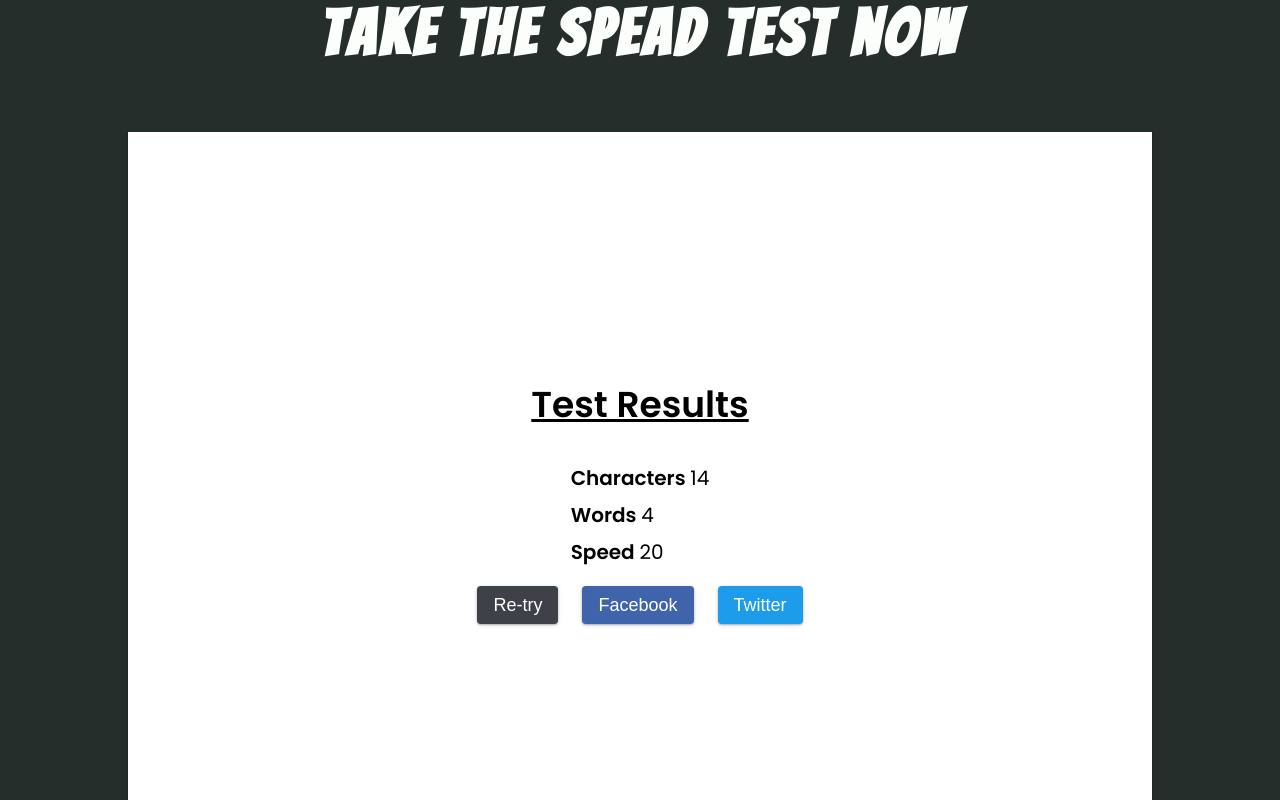
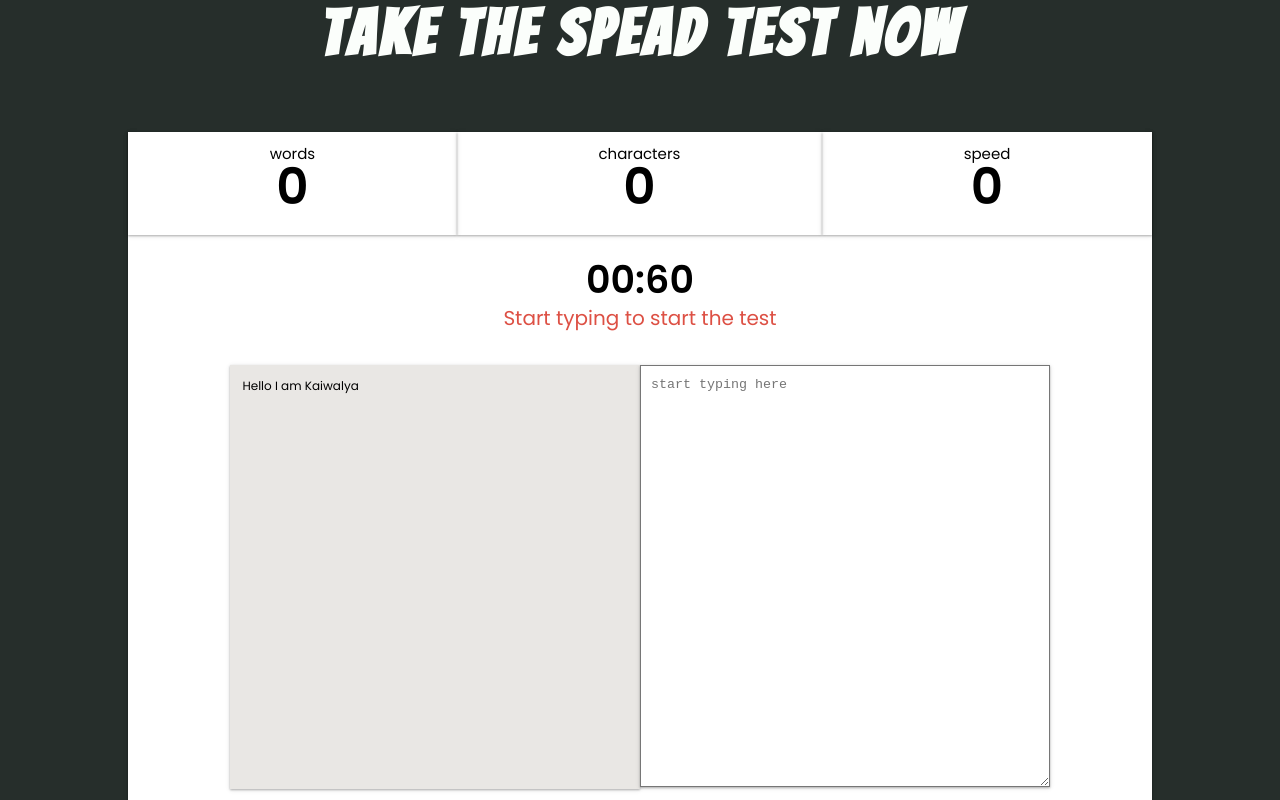
Before and after one commit to kaiwalyakoparkar/flashtype, a React (Create React App) app: page / in a window 1280 px wide. Shown: the part 860-1660 px from the top of the page. Built offline with nearby package versions, Linux system fonts and the light colour scheme.

Commit message:
Basic structure for typing added

```diff
--- a/src/Components/App/App.jsx
+++ b/src/Components/App/App.jsx
@@ -5,7 +5,16 @@
 import Footer from './../Footer/Footer';
 import ChallengeSection from './../ChallengeSection/ChallengeSection';
 
+const totalTime = 60;
 class App extends React.Component {
+    state = {
+        selectedParagraph: "Hello I am Kaiwalya",
+        timerStarted: false,
+        timeRemaining : totalTime,
+        words:0,
+        characters:0,
+        wpm: 0,
+    }
     render(){
         return(
             <div className="app">
@@ -14,7 +23,14 @@
             {/*Landing page*/}
             <Landing />
             {/**Challenge section */}
-            <ChallengeSection/>
+            <ChallengeSection
+                selectedParagraph={this.state.selectedParagraph}
+                words = {this.state.words}
+                characters ={this.state.characters}
+                wpm = {this.state.wpm}
+                timeRemaining = {this.state.timeRemaining}
+                timerStarted = {this.state.timerStarted}
+            />
             {/**footer component */}
             <Footer />
             </div>
--- /dev/null
+++ b/src/Components/ChallengeDetailsCards/ChallengeDetailsCards.css
@@ -0,0 +1,24 @@
+.details-card-container{
+    display: flex;
+    flex-direction: column;
+    align-items: center;
+    justify-content: center;
+    flex-grow: 1;
+    padding: 10px;
+    box-shadow: 0 1px 5px rgba(0,0,0,0.12),0 1px 2px rgba(0,0,0,0.26);
+    transition: all 0.3s cubic-bezier(0.165, 0.84, 0.44, 1);
+}
+
+.details-card-container:hover{
+    box-shadow: 0 14px 20px rgba(0,0,0,0.12),0 10px 10px rgba(104, 72, 72, 0.26);
+}
+
+.card-name{
+    font-size: 15px;
+    margin-bottom: -15px;
+}
+.card-value{
+    font-size: 50px;
+    font-weight: 800;
+    margin: 0;
+}
--- /dev/null
+++ b/src/Components/ChallengeDetailsCards/ChallengeDetailsCards.jsx
@@ -0,0 +1,17 @@
+import React from 'react';
+import './ChallengeDetailsCards.css';
+
+const ChallengeDetailsCards = ({cardName, cardValue}) => {
+    return(
+        <div className="details-card-container">
+            <div className="card-name">
+                {cardName}
+            </div>
+            <div className="card-value">
+                {cardValue}
+            </div>
+        </div>
+    );
+}
+
+export default ChallengeDetailsCards;
--- a/src/Components/ChallengeSection/ChallengeSection.jsx
+++ b/src/Components/ChallengeSection/ChallengeSection.jsx
@@ -3,11 +3,24 @@
 import TestContainer from './../TestContainer/TestContainer';
 import './ChallengeSection.css';
 
-const ChallengeSection = () => {
+const ChallengeSection = ({
+        selectedParagraph,
+        words,
+        characters,
+        wpm,
+        timeRemaining,
+        timerStarted
+    }) => {
     return(
         <div className="challenge-section-container">
             <h1 data-aos="fade-down" className="challenge-section-header">Take the spead test now</h1>
-            <TestContainer words="4" characters="14" wpm="20"/>
+            <TestContainer
+                timeRemaining={timeRemaining}   timerStarted={timerStarted}
+                words={words}
+                characters={characters}
+                wpm={wpm}
+                selectedParagraph={selectedParagraph}
+            />
         </div>
     );
 }
--- a/src/Components/TestContainer/TestContainer.jsx
+++ b/src/Components/TestContainer/TestContainer.jsx
@@ -1,13 +1,33 @@
 import React from 'react';
 import TryAgain from '../TryAgain/TryAgain';
+import TypingChallengeContainer from '../TypingChallengeContainer/TypingChallengeContainer';
 import './TestContainer.css';
 
-const TestContainer = ({words,characters,wpm}) => {
+const TestContainer = ({
+        selectedParagraph,
+        words,
+        characters,
+        wpm,
+        timeRemaining,
+        timerStarted
+    }) => {
     return(
         <div className="test-container">
-            <div className="try-again-container">
-                <TryAgain words={words}characters={characters} wpm={wpm}/>
-            </div>
+            {timeRemaining > 0 ? (
+                    <div data-aos="fade-up" className="typing-challenge-cont">
+                        <TypingChallengeContainer
+                        timeRemaining={timeRemaining}
+                        timerStarted={timerStarted}
+                        words={words}         characters={characters}  wpm={wpm}
+                        selectedParagraph={selectedParagraph}
+                        />
+                    </div>
+                ):(
+                    <div className="try-again-container">
+                        <TryAgain words={words}characters={characters} wpm={wpm}/>
+                    </div>
+                )
+            }
         </div>
     );
 }
--- /dev/null
+++ b/src/Components/TypingChallenge/TypingChallenge.css
@@ -0,0 +1,72 @@
+.typing-challenge{
+    display: flex;
+    flex-direction: column;
+    flex-grow: 1;
+    align-items: center;
+    justify-content: center;
+}
+
+.timer-container{
+    margin: 16px;
+}
+
+.timer{
+    font-size: 38px;
+    font-weight: 600;
+    margin: 0;
+    text-align: center;
+}
+
+.timer-info{
+    margin: 0;
+    margin-top: -5px;
+    color: #dd5044;
+    font-size: 20px;
+    text-align: center;
+}
+.text-area-container{
+    margin: 16px;
+    display: flex;
+    flex-direction: row;
+    flex-grow: 1;
+    width : 80%;
+}
+
+.text-area-left{
+    display: flex;
+    width: 50%;
+    flex-grow: 1;
+}
+.text-area-right{
+    display: flex;
+    width: 50%;
+    flex-grow: 1;
+}
+
+.text-area{
+    text-align: left;
+    flex-grow: 1;
+    height: 400px;
+    width : 100px;
+    padding : 10px;
+    line-height: 18px;
+    flex-wrap: wrap;
+    box-shadow: 0 1px 5px rgba(0,0,0,0.12),0 1px 2px rgba(0,0,0,0.26);
+    transition:all 0.2s;
+    overflow: scroll;
+}
+.text-area:hover{
+    box-shadow: 0 14px 28px rgba(0,0,0,0.12),0 10px 10px rgba(0,0,0,0.26);
+}
+
+.text-area::-webkit-scrollbar{
+    display: none;
+}
+.text-area{
+    scrollbar-width: none;
+}
+.test-paragraph{
+    font-size: 12px;
+    background: #e9e7e4;
+    padding: 12px;
+}
--- /dev/null
+++ b/src/Components/TypingChallenge/TypingChallenge.jsx
@@ -0,0 +1,35 @@
+import React from 'react';
+import './TypingChallenge.css';
+
+const TypingChallenge = ({selectedParagraph, timeRemaining, timerStarted}) => {
+    return(
+        <div className="typing-challenge">
+            <div className="timer-container">
+                <p className="timer">00:
+                    {timeRemaining >= 10 ? timeRemaining:`0${timeRemaining}`
+                }
+                </p>
+                <p className="timer-info">
+                    {!timerStarted && "Start typing to start the test"}
+                </p>
+            </div>
+            <div className="text-area-container">
+                <div className="text-area-left">
+                    <div className="text-area test-paragraph">
+                        {selectedParagraph}
+                    </div>
+                </div>
+
+                <div className="text-area-right">
+                    <textarea
+                        className="text-area"
+                        placeholder="start typing here"
+                    >
+                    </textarea>
+                </div>
+            </div>
+        </div>
+    );
+}
+
+export default TypingChallenge;
--- /dev/null
+++ b/src/Components/TypingChallengeContainer/TypingChallengeContainer.css
@@ -0,0 +1,16 @@
+.typing-challenge-container{
+    display: flex;
+    flex-direction: column;
+    flex-grow: 1;
+}
+
+.details-container{
+    display: flex;
+    flex-direction: row;
+    flex-wrap: wrap;
+}
+
+.typerwritter-container{
+    display: flex;
+    flex-grow: 1;
+}
--- /dev/null
+++ b/src/Components/TypingChallengeContainer/TypingChallengeContainer.jsx
@@ -0,0 +1,36 @@
+import React from 'react';
+import './TypingChallengeContainer.css';
+import ChallengeDetailsCards from './../ChallengeDetailsCards/ChallengeDetailsCards'
+import TypingChallenge from '../TypingChallenge/TypingChallenge';
+
+const TypingChallengeContainer = ({
+        selectedParagraph,
+        words,
+        characters,
+        wpm,
+        timeRemaining,
+        timerStarted
+    }) => {
+    return(
+        <div className="typing-challenge-container">
+            {/*The details*/}
+            <div className="details-container">
+                {/*The words typed*/}
+                <ChallengeDetailsCards cardName="words" cardValue={words} />
+                {/*The characters typed*/}
+                <ChallengeDetailsCards cardName="characters" cardValue={characters} />
+                {/*The Speed*/}
+                <ChallengeDetailsCards cardName="speed" cardValue={wpm} />
+            </div>
+            {/*The real challenge*/}
+            <div className="typerwritter-container">
+                <TypingChallenge
+                timeRemaining={timeRemaining}
+                timerStarted={timerStarted}
+                selectedParagraph={selectedParagraph}/>
+            </div>
+        </div>
+    );
+}
+
+export default TypingChallengeContainer;
```
